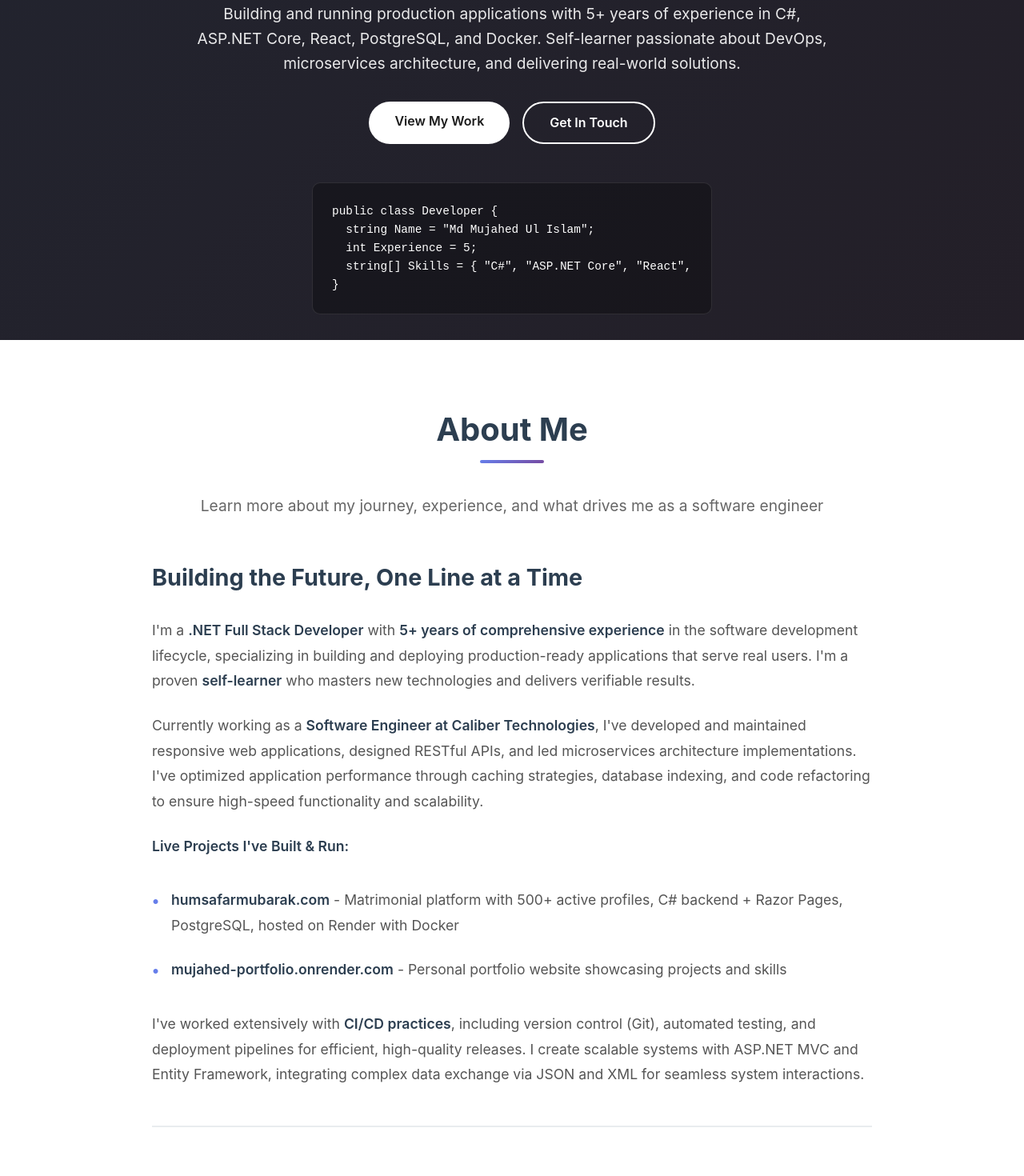
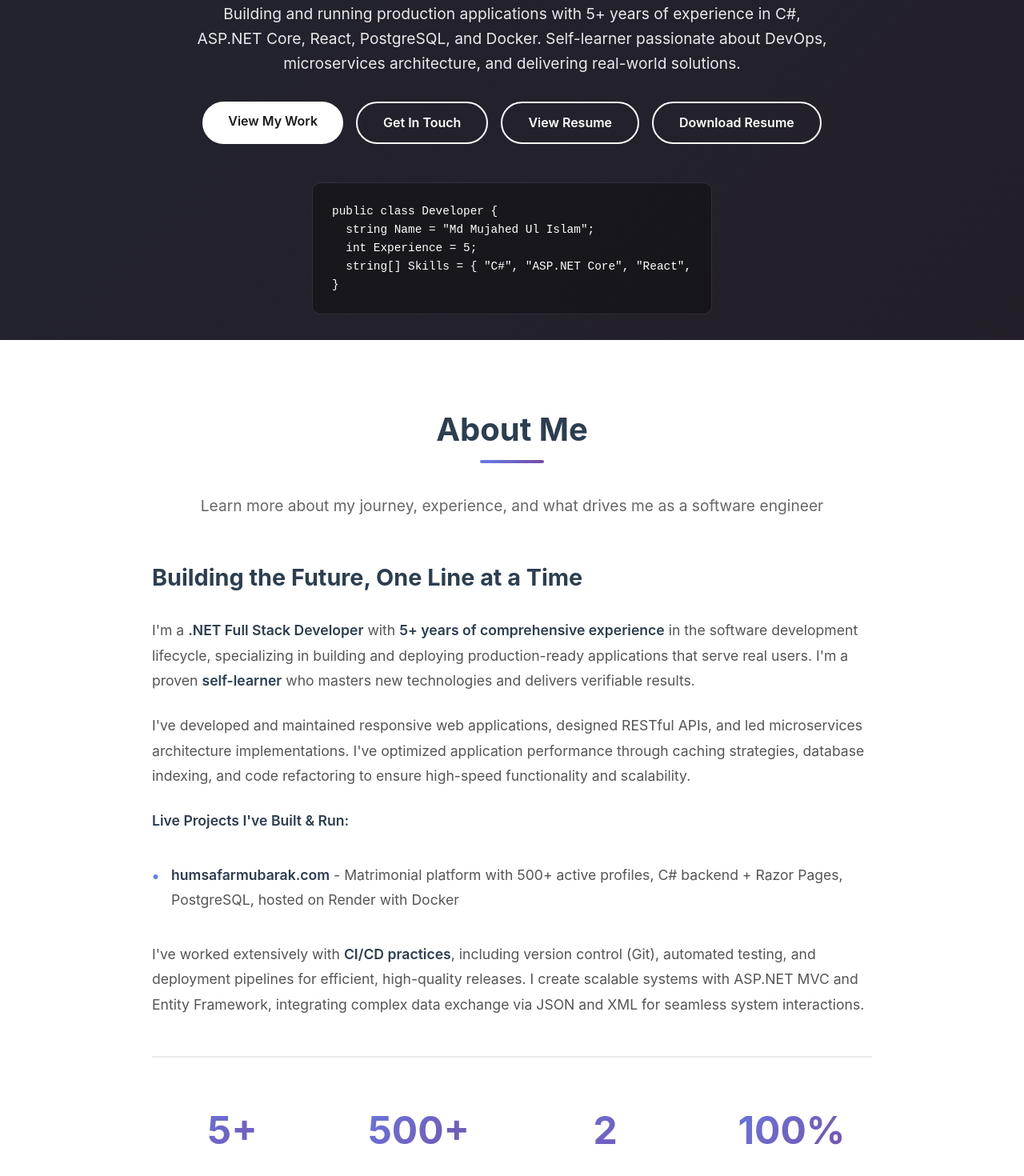
Before and after one commit to Mujahed032/ReactUi, a React (Create React App) app: page / in a window 1280 px wide. Shown: the part 380-1850 px from the top of the page at 80% size. Built offline with nearby package versions, Linux system fonts and the light colour scheme.

Commit message:
Change in experience
Change in experience

```diff
--- a/src/components/About.js
+++ b/src/components/About.js
@@ -15,9 +15,8 @@ const About = () => {
             new technologies and delivers verifiable results.
           </p>
           <p>
-            Currently working as a <strong>Software Engineer at Caliber Technologies</strong>, I've developed and maintained responsive web applications,
-            designed RESTful APIs, and led microservices architecture implementations. I've optimized application performance through caching strategies,
-            database indexing, and code refactoring to ensure high-speed functionality and scalability.
+            I've developed and maintained responsive web applications, designed RESTful APIs, and led microservices architecture implementations.
+            I've optimized application performance through caching strategies, database indexing, and code refactoring to ensure high-speed functionality and scalability.
           </p>
           <p>
             <strong>Live Projects I've Built & Run:</strong>
@@ -25,9 +24,6 @@ const About = () => {
           <ul className="about-projects-list">
             <li>
               <strong>humsafarmubarak.com</strong> - Matrimonial platform with 500+ active profiles, C# backend + Razor Pages, PostgreSQL, hosted on Render with Docker
-            </li>
-            <li>
-              <strong>mujahed-portfolio.onrender.com</strong> - Personal portfolio website showcasing projects and skills
             </li>
           </ul>
           <p>
@@ -45,7 +41,7 @@ const About = () => {
               <div className="stat-label">Active Profiles</div>
             </div>
             <div className="stat-item">
-              <div className="stat-number">3+</div>
+              <div className="stat-number">2</div>
               <div className="stat-label">Live Projects</div>
             </div>
             <div className="stat-item">
--- a/src/components/Hero.css
+++ b/src/components/Hero.css
@@ -61,6 +61,7 @@
   gap: 1rem;
   justify-content: center;
   flex-wrap: wrap;
+  margin-bottom: 1rem;
 }
 
 .btn {
--- a/src/components/Hero.js
+++ b/src/components/Hero.js
@@ -15,6 +15,8 @@ const Hero = () => {
           <div className="hero-buttons">
             <a href="#projects" className="btn btn-primary">View My Work</a>
             <a href="#contact" className="btn btn-secondary">Get In Touch</a>
+            <a href="#resume" className="btn btn-secondary" onClick={(e) => { e.preventDefault(); window.open('/resume.pdf', '_blank'); }}>View Resume</a>
+            <a href="/resume.pdf" download className="btn btn-secondary">Download Resume</a>
           </div>
           <div className="hero-code">
             <pre>{`public class Developer {
--- a/src/components/Projects.css
+++ b/src/components/Projects.css
@@ -24,6 +24,18 @@
 .project-card:hover {
   transform: translateY(-5px);
   box-shadow: 0 8px 20px rgba(0, 0, 0, 0.15);
+}
+
+.project-logo-container {
+  margin-bottom: 1.5rem;
+  text-align: center;
+}
+
+.project-logo {
+  max-width: 150px;
+  max-height: 80px;
+  object-fit: contain;
+  border-radius: 8px;
 }
 
 .project-name {
--- a/src/components/Projects.js
+++ b/src/components/Projects.js
@@ -7,6 +7,7 @@ const Projects = () => {
       name: 'Humsafar Mubarak',
       description: 'A fully functional matrimonial platform with 500+ live users and paid subscription features. Built with enterprise-grade architecture including user profiles, advanced search filters, real-time messaging, and secure payment integration. Hosted on Render using Dockerfile with Supabase PostgreSQL backend.',
       link: 'https://www.humsafarmubarak.com/Index',
+      logo: '/humsafar-logo.png',
       technologies: ['C#', 'ASP.NET Core', 'Razor Pages', 'PostgreSQL', 'Docker', 'Supabase'],
       features: [
         '500+ active user profiles',
@@ -53,6 +54,11 @@ const Projects = () => {
         <div className="projects-grid">
           {projects.map((project, index) => (
             <div key={index} className="project-card">
+              {project.logo && (
+                <div className="project-logo-container">
+                  <img src={project.logo} alt={`${project.name} logo`} className="project-logo" onError={(e) => { e.target.style.display = 'none'; }} />
+                </div>
+              )}
               <h3 className="project-name">{project.name}</h3>
               <p className="project-description">{project.description}</p>
               {project.features && (
```
